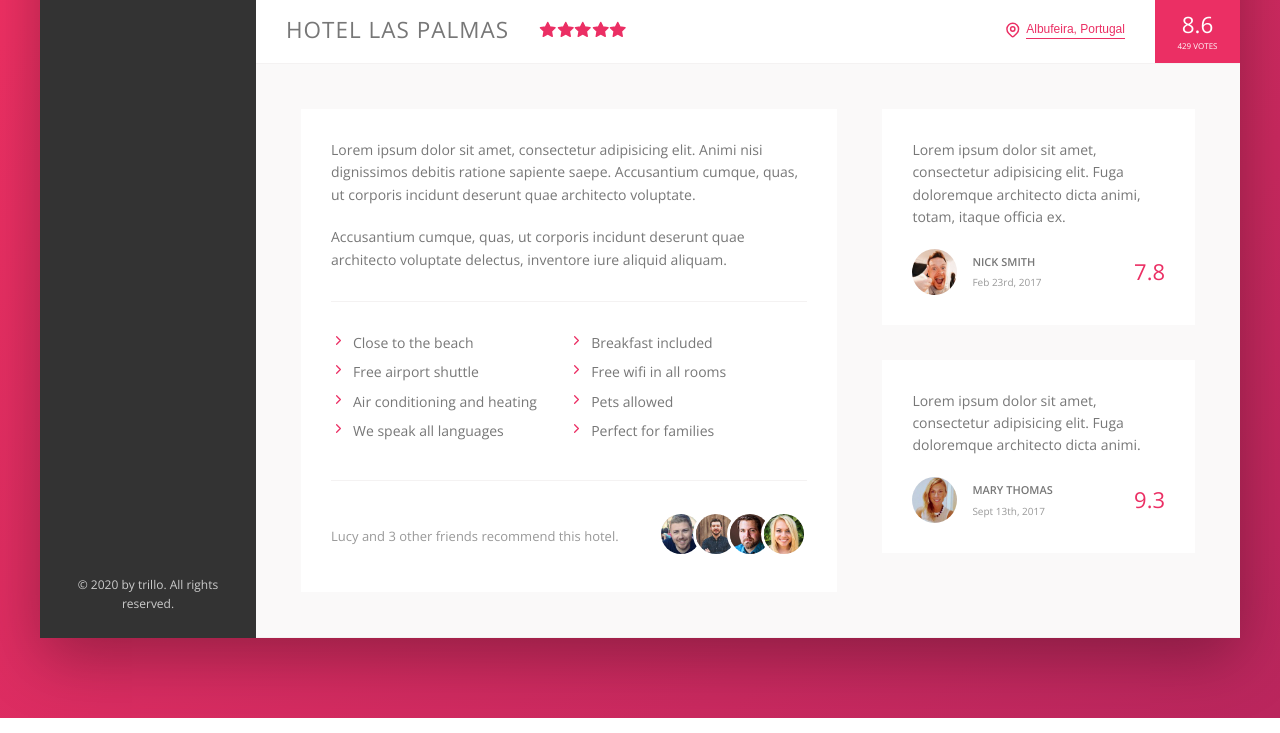
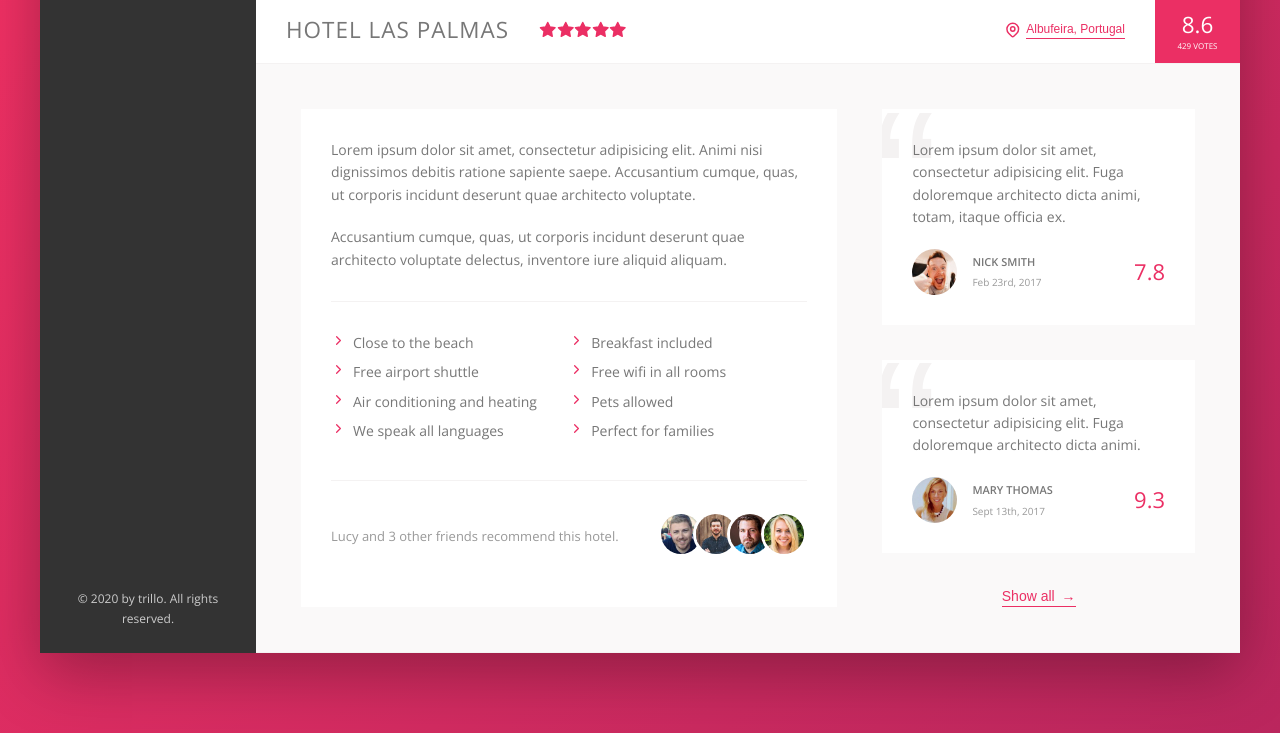
Before and after one commit to CandiceWeaver/trillo, a website: page index.html in a window 1280 px wide. Shown: the part 538-1271 px from the top of the page. Drawn offline with nearby package versions, Linux system fonts and the light colour scheme.

Commit message:
Review section completed

```diff
--- a/index.html
+++ b/index.html
@@ -215,6 +215,8 @@
                                 <div class="review__rating">9.3</div>
                             </figcaption>
                         </figure>
+
+                        <button class="btn-inline">Show all <span>&rarr;</span></button>
                     </div>
                 </div>
 
--- a/sass/_components.scss
+++ b/sass/_components.scss
@@ -267,8 +267,17 @@
 	cursor: pointer;
 	transition: all .2s;
 
+	& span {
+		margin-left: 3px;
+		transition: margin-left .2s;
+	}
+
 	&:hover {
 		color: var(--color-grey-dark-1);
+
+		span {
+			margin-left: 8px;
+		}
 	}
 
 	&:focus {
@@ -370,9 +379,13 @@
 	padding: 3rem;
 	margin-bottom: 3.5rem;
 	align-content: space-between;
+	position: relative;
+	overflow: hidden;
 
 	&__text {
 		margin-bottom: 2rem;
+		z-index: 10;
+		position: relative;
 	}
 
 	&__user {
@@ -409,4 +422,16 @@
 		font-size: 2.2rem;
 		font-weight: 300;
 	}
+
+	&::before {
+		content: "\201C";
+		position: absolute;
+		top: -2.75rem;
+		left: -1rem;
+		line-height: 1;
+		font-size: 20rem;
+		color: var(--color-grey-light-2);
+		font-family: sans-serif;
+		z-index: 1;
+	}
 }
--- a/sass/_layout.scss
+++ b/sass/_layout.scss
@@ -56,4 +56,8 @@
 
 .user-reviews {
 	flex: 1;
+
+	display: flex;
+	flex-direction: column;
+	align-items: center;
 }
```
Also changed, not shown: css/style.css.
